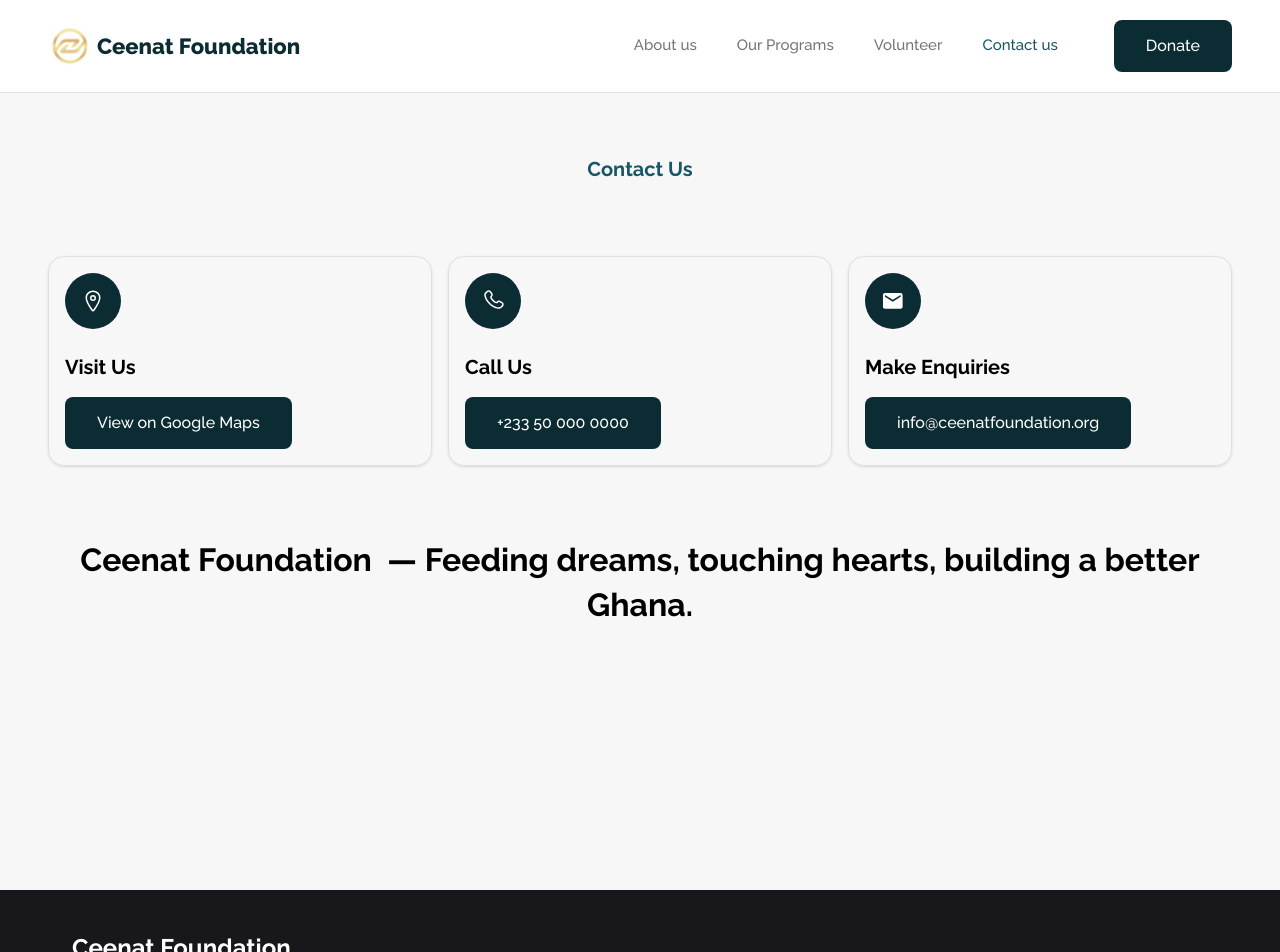
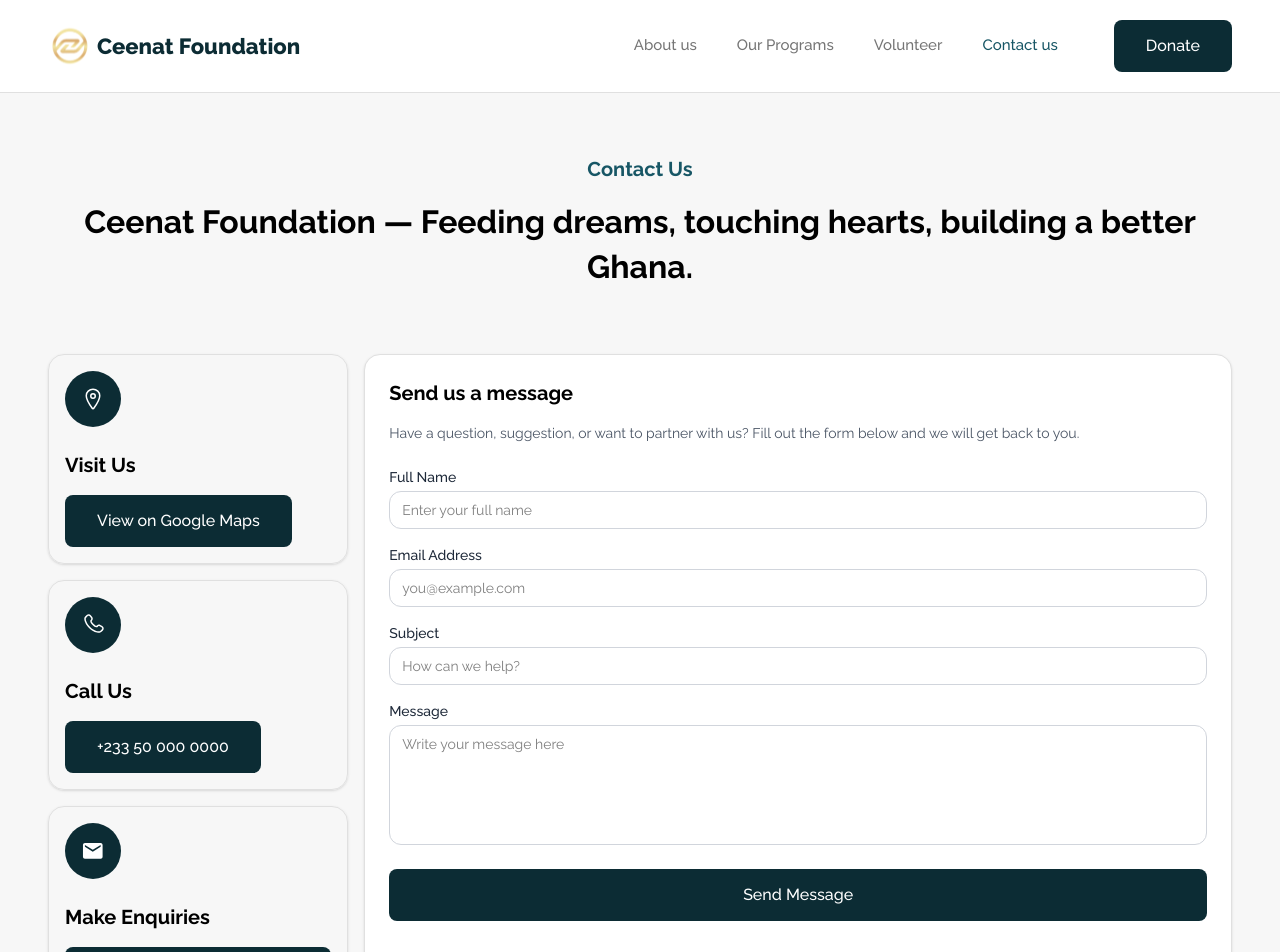
Before and after one commit to BinaryBond/ceenat-foundation, a Next.js app: page /contact in a window 1280 px wide. Shown: the top 952 px of the page. Built offline with nearby package versions, Linux system fonts and the light colour scheme.

Commit message:
Refactor contact and volunteer pages for improved layout; add contact form component with validation

```diff
--- a/app/about/page.tsx
+++ b/app/about/page.tsx
@@ -106,7 +106,7 @@ const employeesInfo = [
 
 export default function About() {
   return (
-    <div className="mt-[90px] min-h-screen max w-screen bg-[#f7f7f7] overflow-x-hidden ">
+    <div className="mt-[90px] min-h-screen bg-[#f7f7f7] overflow-x-hidden ">
 
     <section className="section-padding flex flex-col gap-4 md:gap-6 lg:gap-10">
         <PageHeader
--- a/app/contact/page.tsx
+++ b/app/contact/page.tsx
@@ -1,5 +1,6 @@
 import ContactCard from "../../components/contactCard";
 import PageHeader from "../../components/pageHeader";
+import ContactForm from "../../components/contactForm";
 
 const contactCards = [
   {
@@ -27,7 +28,11 @@ export default function page() {
     <div className="mt-[90px] min-h-screen bg-[#f7f7f7] max w-screen overflow-x-hidden ">
       <div className=" container-wide section-padding  flex flex-col ">
         <PageHeader title="Contact Us" />
-      <div className=" flex flex-col md:grid md:grid-cols-2 lg:flex-row lg:flex  gap-4 section-padding">
+        <div className="">
+          <PageHeader quote="Ceenat Foundation  — Feeding dreams, touching hearts, building a better Ghana. " />
+        </div>
+        <div className="flex flex-col gap-4 section-padding  md:flex md:flex-row">
+          <div className="flex flex-col gap-4">
             {contactCards.map((card, index) => (
               <ContactCard
                 key={index}
@@ -37,10 +42,8 @@ export default function page() {
                 link={card.link}
               />
             ))}
-
           </div>
-      <div>
-      <PageHeader quote="Ceenat Foundation  — Feeding dreams, touching hearts, building a better Ghana. " />
+          <ContactForm />
         </div>
       </div>
     </div>
--- a/app/programs/page.tsx
+++ b/app/programs/page.tsx
@@ -26,21 +26,41 @@ const programsInfo = [
   },
 ];
 const imageUrls = [
-  { src: "/img/footerPics/5.png", alt: "program image 1" },
-  { src: "/img/footerPics/4.png", alt: "program image 2" },
-  { src: "/img/programs/1.png", alt: "program image 3" },
-  { src: "/img/programs/2.png", alt: "program image 4" },
-  { src: "/img/programs/3.png", alt: "program image 5" },
-  { src: "/img/programs/4.png", alt: "program image 5" },
+  {
+    src: "/img/footerPics/5.png",
+    alt: "program image 1",
+    label: "Feeding Program",
+  },
+  {
+    src: "/img/footerPics/4.png",
+    alt: "program image 2",
+    label: "Community Outreach",
+  },
+  {
+    src: "/img/programs/1.png",
+    alt: "program image 3",
+    label: "School Support",
+  },
+  {
+    src: "/img/programs/2.png",
+    alt: "program image 4",
+    label: "Holiday Drives",
+  },
+  {
+    src: "/img/programs/3.png",
+    alt: "program image 5",
+    label: "Child Welfare",
+  },
+  { src: "/img/programs/4.png", alt: "program image 6", label: "Empowerment" },
 ];
 
 export default function page() {
   return (
-    <div className="mt-[90px] flex flex-col  ">
+    <div className="mt-[90px] overflow-x-hidden flex flex-col">
       <div className="section-padding min-h-screen">
         <PageHeader title="Our Programs" />
         {/* text with image */}
-      <section className=" container-wide w-full section-padding">
+        <section className="container-wide w-full section-padding">
           <div className=" flex flex-col gap-8 md:flex-row">
             <div className="flex flex-col gap-5 md:gap-10 md:flex-1">
               {programsInfo.map((program, index) => (
@@ -62,22 +82,55 @@ export default function page() {
             </div>
           </div>
         </section>
-      <section className=" flex-col flex gap-2 px-2 w-full pt-10 md:pt-12 lg:pt-16 pb-2 md:pb-4 ">
-        <div className="grid grid-cols-1 md:grid-cols-2 gap-2 md:gap-4 flex-1">
-          {imageUrls.map((image, index) => (
+
+        {/* Moments from Our Programs - collage card */}
+        <section className="px-2 w-full pt-10 md:pt-12 lg:pt-16 pb-6">
+          <div className="container-wide rounded-3xl shadow-md p-4 md:p-6 lg:p-8 bg-white/30 border border-gray-3">
+            <div className="flex flex-col md:flex-row md:items-end md:justify-between gap-3 md:gap-4 mb-4 md:mb-6">
+              <h2 className="text-xl md:text-2xl font-bold text-gray-900">
+                Moments from Our Programs
+              </h2>
+              <p className="text-xs md:text-sm text-gray-700 max-w-xl">
+                A glimpse into the outreaches, school support, and community
+                programs made possible by the generosity of our partners and
+                volunteers.
+              </p>
+            </div>
+
+            <div className="grid grid-cols-2 md:grid-cols-4 gap-3 md:gap-4 lg:gap-5 auto-rows-[120px] md:auto-rows-[140px] lg:auto-rows-[170px]">
+              {imageUrls.map((image, index) => {
+                let layoutClasses =
+                  "col-span-1 row-span-1 h-[120px] md:h-auto lg:h-auto";
+
+                if (index === 0) {
+                  // Big hero top-left
+                  layoutClasses =
+                    "col-span-2 row-span-2 md:col-span-2 md:row-span-2";
+                } else if (index === 1) {
+                  // Big hero top-right on md+
+                  layoutClasses =
+                    "col-span-2 row-span-2 md:col-span-2 md:row-span-2";
+                }
+
+                return (
+                  <div
+                    key={index}
+                    className={`${layoutClasses} rounded-2xl overflow-hidden bg-black/10`}
+                  >
                     <Image
-              key={index}
                       src={image.src}
+
                       width={1920}
                       height={1080}
                       alt={image.alt}
-              className=" object-cover flex-1  h-[240px] md:h-[365px]  "
+                      className="w-full h-full object-cover"
                     />
-          ))}
-
+                  </div>
+                );
+              })}
+            </div>
           </div>
         </section>
-
       </div>
       <FooterPics />
     </div>
--- a/app/volunteer/page.tsx
+++ b/app/volunteer/page.tsx
@@ -78,7 +78,7 @@ export default function page() {
     <div className="mt-[90px] flex-1 bg-[#f7f7f7] min-h-screen  flex flex-col ">
       <div className="section-padding container-wide  flex flex-col">
         <PageHeader title="Get Involved" quote="Be Part of the Change." />
-        <div className=" section-padding gap-6 flex-col flex">
+        <div className=" section-padding gap-14 flex-col flex">
           {/* content */}
           {volunteerData.map((item) => (
             <VolunteerCard
--- a/components/contactCard.tsx
+++ b/components/contactCard.tsx
@@ -14,7 +14,7 @@ export default function contactCard({
   link,
 }: ContactCardProps) {
   return (
-    <div className="flex flex-col items-center md:items-start w-full md:min-w-[220px] shadow shadow-sm border border-gray-4 rounded-[16px] gap-2 w-fit p-4 ">
+    <div className="flex flex-col items-center md:items-start w-full  shadow shadow-sm border border-gray-4 rounded-[16px] gap-2 w-fit p-4 ">
       {/* icon */}
       <div className="bg-primary-default rounded-full mb-4 w-fit h-fit p-[16px] ">
         {icon}
--- /dev/null
+++ b/components/contactForm.tsx
@@ -0,0 +1,195 @@
+"use client";
+
+import { useState, FormEvent } from "react";
+import Button from "./ui/button";
+
+export default function ContactForm() {
+  const [form, setForm] = useState({
+    name: "",
+    email: "",
+    subject: "",
+    message: "",
+  });
+
+  const [errors, setErrors] = useState<{
+    name?: string;
+    email?: string;
+    subject?: string;
+    message?: string;
+  }>({});
+
+  const [isSubmitting, setIsSubmitting] = useState(false);
+  const [submitted, setSubmitted] = useState(false);
+
+  const handleChange = (
+    e: React.ChangeEvent<HTMLInputElement | HTMLTextAreaElement>
+  ) => {
+    const { name, value } = e.target;
+    setForm((prev) => ({ ...prev, [name]: value }));
+    setErrors((prev) => ({ ...prev, [name]: undefined }));
+    setSubmitted(false);
+  };
+
+  const validate = () => {
+    const newErrors: typeof errors = {};
+
+    if (!form.name.trim()) {
+      newErrors.name = "Please enter your full name.";
+    }
+
+    if (!form.email.trim()) {
+      newErrors.email = "Please enter your email address.";
+    } else if (!/^[^\s@]+@[^\s@]+\.[^\s@]+$/.test(form.email)) {
+      newErrors.email = "Please enter a valid email address.";
+    }
+
+    if (!form.subject.trim()) {
+      newErrors.subject = "Please enter a subject.";
+    }
+
+    if (!form.message.trim()) {
+      newErrors.message = "Please enter a message.";
+    } else if (form.message.trim().length < 10) {
+      newErrors.message = "Your message should be at least 10 characters.";
+    }
+
+    setErrors(newErrors);
+    return Object.keys(newErrors).length === 0;
+  };
+
+  const handleSubmit = (e: FormEvent) => {
+    e.preventDefault();
+
+    if (!validate()) return;
+
+    setIsSubmitting(true);
+
+    try {
+      // TODO: hook up to backend or email service
+      console.log("Contact form submitted", form);
+      setSubmitted(true);
+      setForm({ name: "", email: "", subject: "", message: "" });
+    } finally {
+      setIsSubmitting(false);
+    }
+  };
+
+  return (
+    <div className="flex flex-col w-full shadow shadow-sm border border-gray-4 rounded-[16px] gap-4 p-6 bg-white">
+      <h3 className="text-[16px] md:text-xl font-bold">Send us a message</h3>
+      <p className="text-sm text-gray-600">
+        Have a question, suggestion, or want to partner with us? Fill out the
+        form below and we will get back to you.
+      </p>
+      <form
+        className="flex flex-col gap-4 mt-2"
+        onSubmit={handleSubmit}
+        noValidate
+      >
+        {/* Name */}
+        <div className="flex flex-col gap-1">
+          <label htmlFor="name" className="text-sm font-medium text-gray-800">
+            Full Name
+          </label>
+          <input
+            id="name"
+            name="name"
+            type="text"
+            value={form.name}
+            onChange={handleChange}
+            className={`w-full rounded-[12px] border px-3 py-2 text-sm outline-none bg-white focus:ring-2 focus:border-primary-default focus:ring-primary-default ${
+              errors.name ? "border-red-500" : "border-gray-300"
+            }`}
+            placeholder="Enter your full name"
+          />
+          {errors.name && (
+            <p className="text-xs text-red-500 mt-1">{errors.name}</p>
+          )}
+        </div>
+
+        {/* Email */}
+        <div className="flex flex-col gap-1">
+          <label htmlFor="email" className="text-sm font-medium text-gray-800">
+            Email Address
+          </label>
+          <input
+            id="email"
+            name="email"
+            type="email"
+            value={form.email}
+            onChange={handleChange}
+            className={`w-full rounded-[12px] border px-3 py-2 text-sm outline-none bg-white focus:ring-2 focus:border-primary-default focus:ring-primary-default ${
+              errors.email ? "border-red-500" : "border-gray-300"
+            }`}
+            placeholder="you@example.com"
+          />
+          {errors.email && (
+            <p className="text-xs text-red-500 mt-1">{errors.email}</p>
+          )}
+        </div>
+
+        {/* Subject */}
+        <div className="flex flex-col gap-1">
+          <label
+            htmlFor="subject"
+            className="text-sm font-medium text-gray-800"
+          >
+            Subject
+          </label>
+          <input
+            id="subject"
+            name="subject"
+            type="text"
+            value={form.subject}
+            onChange={handleChange}
+            className={`w-full rounded-[12px] border px-3 py-2 text-sm outline-none bg-white focus:ring-2 focus:border-primary-default focus:ring-primary-default ${
+              errors.subject ? "border-red-500" : "border-gray-300"
+            }`}
+            placeholder="How can we help?"
+          />
+          {errors.subject && (
+            <p className="text-xs text-red-500 mt-1">{errors.subject}</p>
+          )}
+        </div>
+
+        {/* Message */}
+        <div className="flex flex-col gap-1">
+          <label
+            htmlFor="message"
+            className="text-sm font-medium text-gray-800"
+          >
+            Message
+          </label>
+          <textarea
+            id="message"
+            name="message"
+            value={form.message}
+            onChange={handleChange}
+            className={`min-h-[120px] w-full rounded-[12px] border px-3 py-2 text-sm outline-none bg-white resize-none focus:ring-2 focus:border-primary-default focus:ring-primary-default ${
+              errors.message ? "border-red-500" : "border-gray-300"
+            }`}
+            placeholder="Write your message here"
+          />
+          {errors.message && (
+            <p className="text-xs text-red-500 mt-1">{errors.message}</p>
+          )}
+        </div>
+
+        {/* Submit + status */}
+        <div className="mt-2 flex flex-col gap-2">
+          <Button
+            type="submit"
+            text={isSubmitting ? "Sending..." : "Send Message"}
+            variant="default"
+            disabled={isSubmitting}
+          />
+          {submitted && (
+            <p className="text-xs text-green-600">
+              Thank you! Your message has been sent.
+            </p>
+          )}
+        </div>
+      </form>
+    </div>
+  );
+}
```
Also changed, not shown: components/volunteerCard.tsx (+14 -11 lines). Lines whose indentation alone changed are shown as unchanged.
